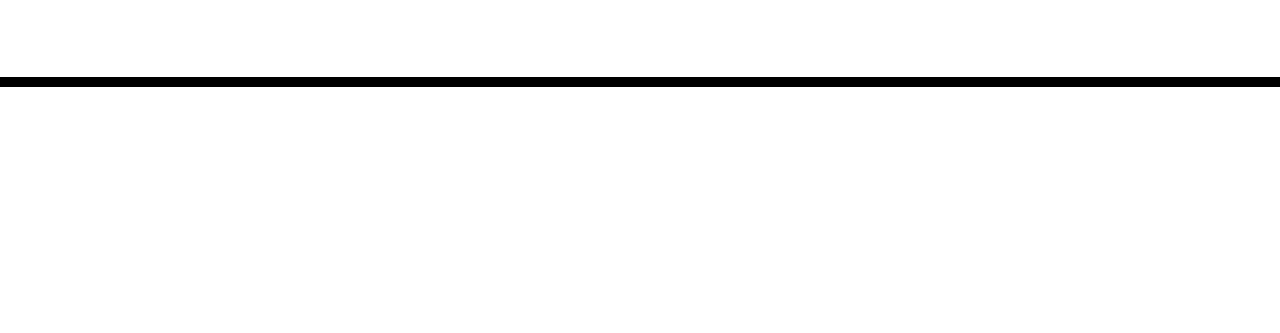
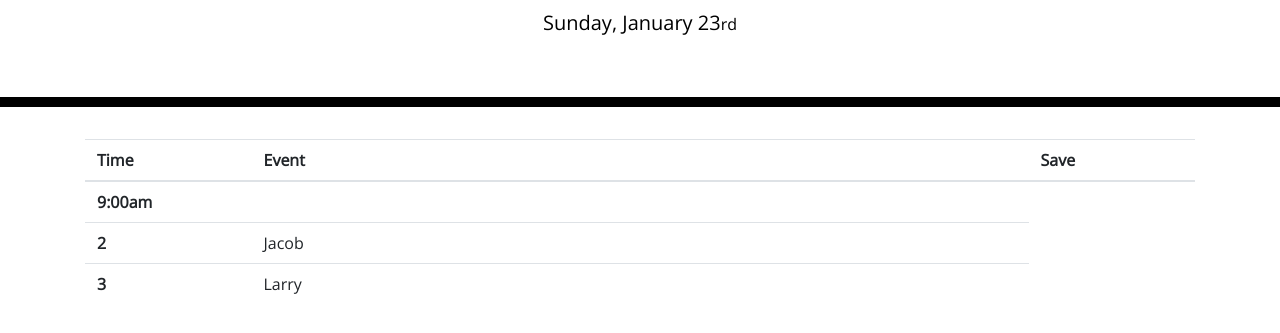
Before and after one commit to anon123123123/du-planner-proj-5, a plain HTML site: page index.html in a window 1280 px wide. Shown: the part 181-514 px from the top of the page. Drawn offline with nearby package versions, Linux system fonts and the light colour scheme.

Commit message:
Added bootstrap table / event listening in JS

```diff
--- a/assets/css/style.css
+++ b/assets/css/style.css
@@ -69,3 +69,16 @@ textarea {
   font-size: 20px;
   transition: all 0.3s ease-in-out;
 }
+
+/* Custom CSS */
+.small-width {
+  width: 15%;
+}
+
+.plan-event:hover{
+  background-color: burlywood;
+}
+
+#currentDay {
+  display:inline
+}
--- a/assets/js/script.js
+++ b/assets/js/script.js
@@ -0,0 +1,35 @@
+//
+const plannerEl = $('#planner-table')
+
+// Function to get date and set it
+const setDate = async () => {
+    const today = new Date();
+    const dayIndex = today.getDay();
+    const dayList = ["Sunday", "Monday", "Tuesday", "Wednesday ", "Thursday", "Friday", "Saturday"];
+    // Gets today's day e.g., Sunday
+    const currentDay = dayList[dayIndex]
+    const month = ["January", "February", "March", "April", "May", "June", "July", "August", "September", "October", "November", "December"];
+    const monthIndex = today.getMonth();
+    const currentMonth = month[monthIndex]
+    // Thanks to https://stackoverflow.com/questions/15397372/javascript-new-date-ordinal-st-nd-rd-th/15397495 for next const
+    const nth = function (d) {
+        if (d > 3 && d < 21) return 'th';
+        switch (d % 10) {
+            case 1: return "st";
+            case 2: return "nd";
+            case 3: return "rd";
+            default: return "th";
+        }
+    }
+    // Sets Date to DOM
+    $('#currentDay').text(`${currentDay}, ${currentMonth} ${today.getDate()}`)
+    $('#date-ordinal').text(nth(today.getDate()))
+}
+
+setDate();
+
+// Event listen for adding events in planner
+plannerEl.on('click', '.plan-event',function (e) {
+    const item = $(e.target)
+    alert(item)
+  })
--- a/index.html
+++ b/index.html
@@ -26,11 +26,36 @@
     <header class="jumbotron">
       <h1 class="display-3">Work Day Scheduler</h1>
       <p class="lead">A simple calendar app for scheduling your work day</p>
-      <p id="currentDay" class="lead"></p>
+      <p id="currentDay" class="lead"></p><span id="date-ordinal"></span>
     </header>
-    <div class="container">
-      <!-- Timeblocks go here -->
-    </div>
+    <section class="container">
+      <table class="table">
+        <thead>
+          <tr>
+            <th class="small-width" scope="col">Time</th>
+            <th scope="col">Event</th>
+            <th class="small-width" scope="col">Save</th>
+          </tr>
+        </thead>
+        <tbody id="planner-table">
+          <tr>
+            <th scope="row">9:00am</th>
+            <td class="plan-event"></td>
+            <td></td>
+          </tr>
+          <tr>
+            <th scope="row">2</th>
+            <td>Jacob</td>
+
+          </tr>
+          <tr>
+            <th scope="row">3</th>
+            <td>Larry</td>
+
+          </tr>
+        </tbody>
+      </table>
+    </section>
 
     <script src="https://cdnjs.cloudflare.com/ajax/libs/jquery/3.2.1/jquery.min.js"></script>
     <script src="https://cdnjs.cloudflare.com/ajax/libs/moment.js/2.24.0/moment.min.js"></script>
```
